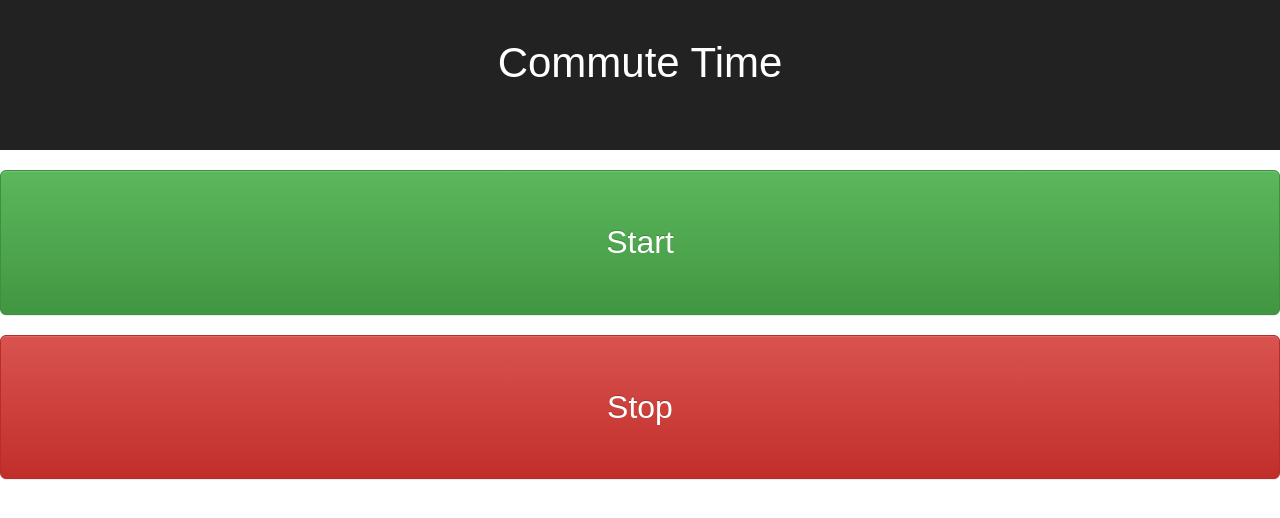
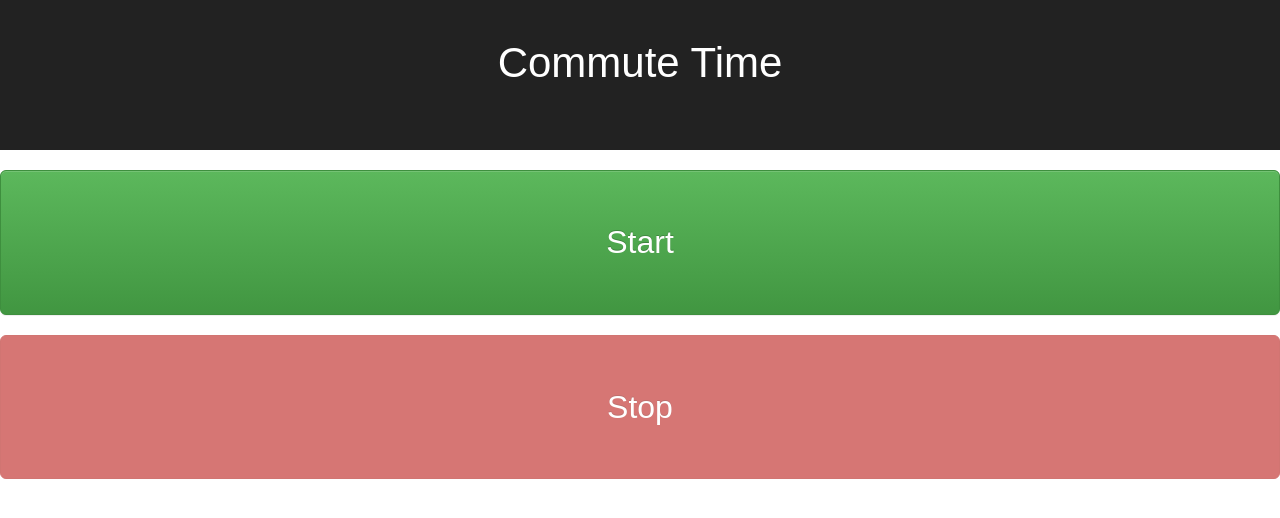
Before and after one commit to deepakvenkat/commute-time, a React (Create React App) app: page / in a window 1280 px wide. Shown: the top 518 px of the page. Built offline with nearby package versions, Linux system fonts and the light colour scheme.

Commit message:
Disadble timer buttons based on whether timer is on.

```diff
--- a/src/TimerComponent.jsx
+++ b/src/TimerComponent.jsx
@@ -59,6 +59,9 @@ class TimerComponent extends Component {
         className,
         show,
       },
+      state: {
+        timerOn,
+      },
     } = this;
 
     const stopTimer = (e) => {
@@ -91,7 +94,9 @@ class TimerComponent extends Component {
             block
             bsStyle="success"
             onClick={this.handleStart}
-            className="timer-button">
+            className="timer-button"
+            disabled={timerOn}
+          >
               Start
           </Button>
         </div>
@@ -103,7 +108,9 @@ class TimerComponent extends Component {
             block
             bsStyle="danger"
             onClick={stopTimer}
-            className="timer-button">
+            className="timer-button"
+            disabled={!timerOn}
+          >
               Stop
           </Button>
         </div>
```
